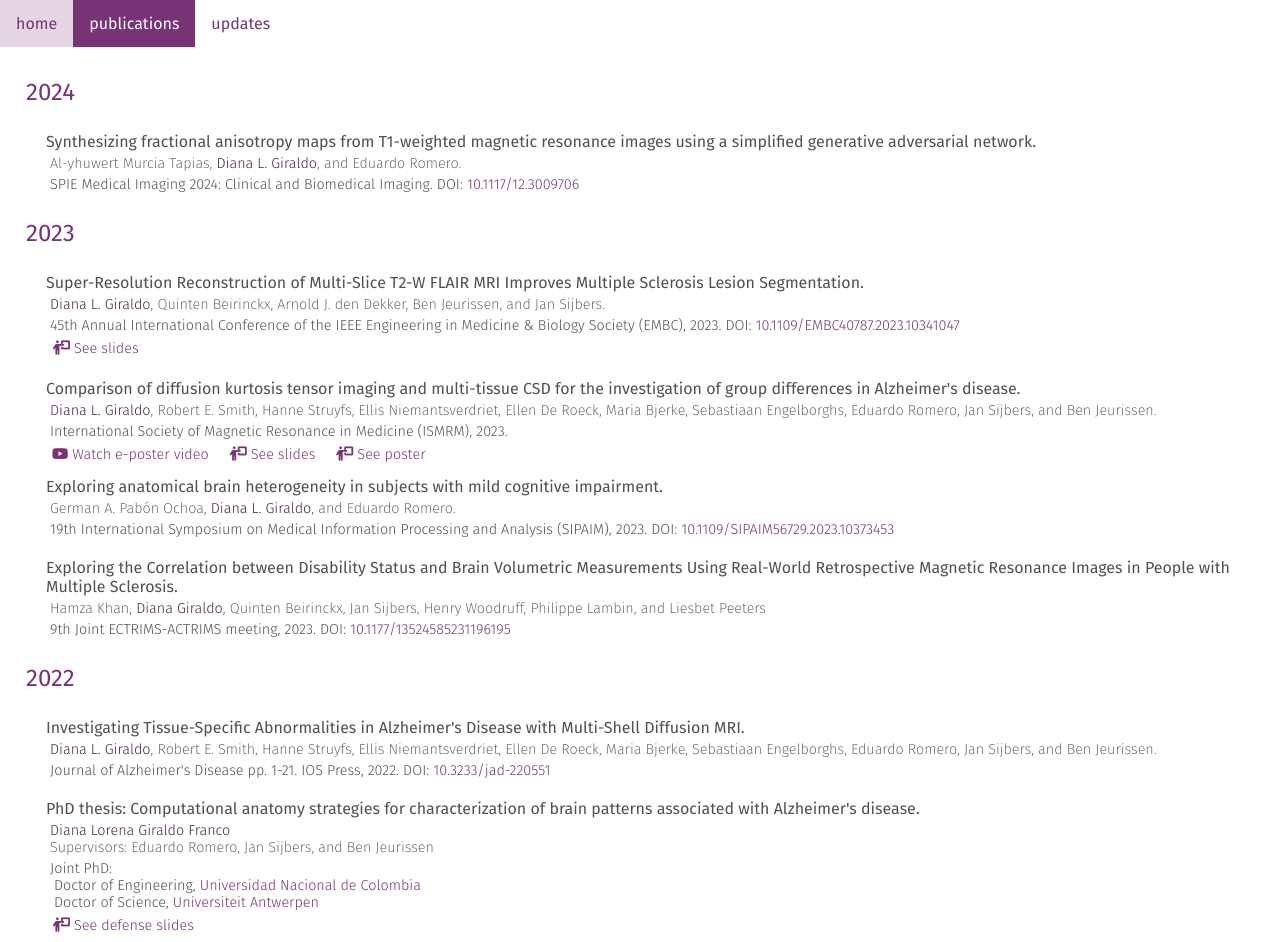
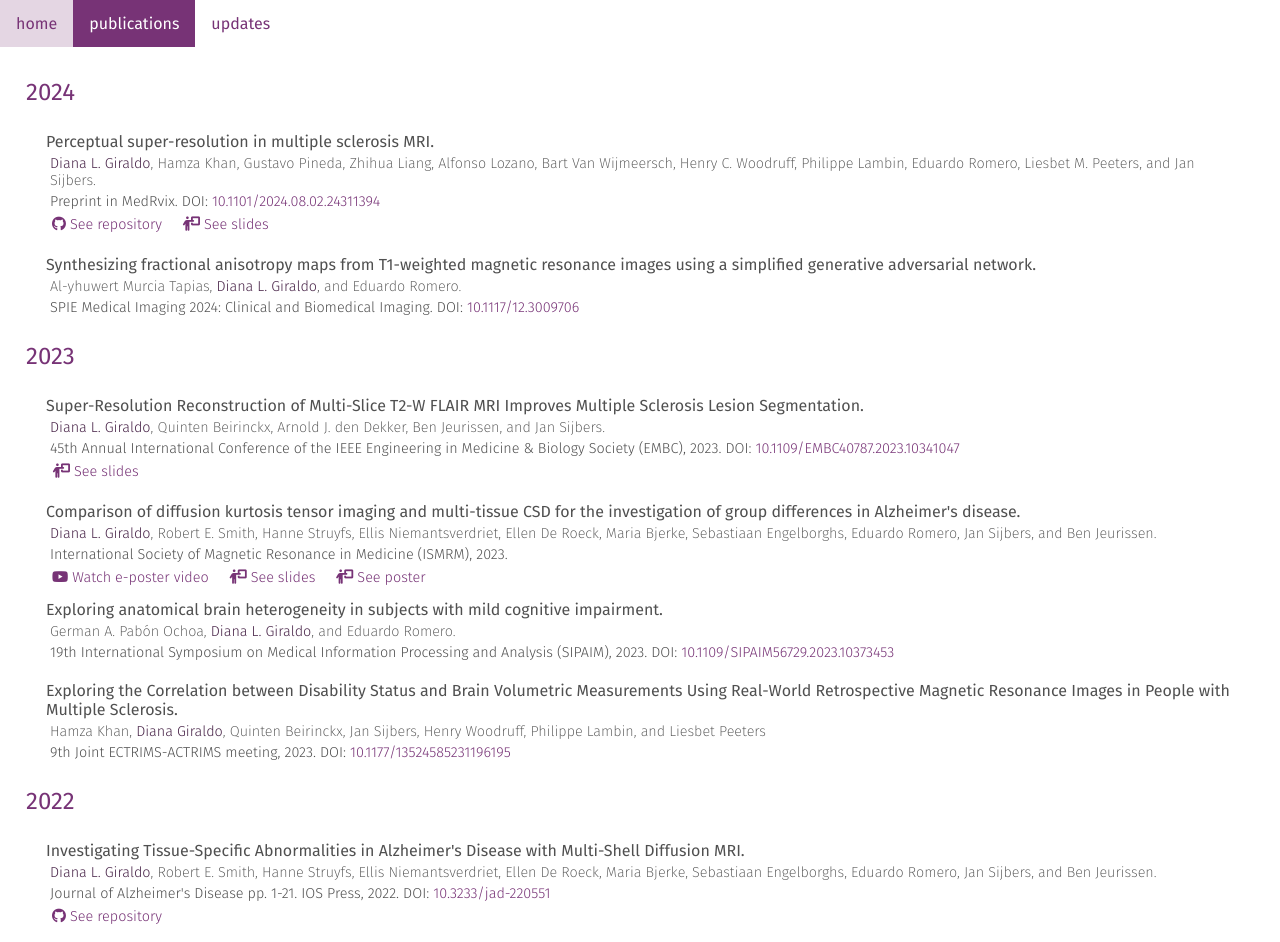
Before and after one commit to diagiraldo/diagiraldo.github.io, a plain HTML site: page publications.html in a window 1280 px wide. Shown: the top 942 px of the page. Drawn offline with Linux system fonts and the light colour scheme.

Commit message:
add info about prettier mri

```diff
--- a/publications.html
+++ b/publications.html
@@ -34,6 +34,25 @@
         <section class="list-per-year">
 
         <h2>2024</h2>
+
+          <div class="publication-item">
+            <div class="publication-title">
+              <p>Perceptual super-resolution in multiple sclerosis MRI.</p>
+            </div>
+            <div class="publication-authors">
+              <p><span class="me">Diana L. Giraldo</span>, Hamza Khan, Gustavo Pineda, Zhihua Liang, Alfonso Lozano, Bart Van Wijmeersch, Henry C. Woodruff, Philippe Lambin, Eduardo Romero, Liesbet M. Peeters, and Jan Sijbers.</p>
+            </div>
+            <div class="publication-lugar">
+              <p>Preprint in MedRvix. DOI: <a href="https://doi.org/10.1101/2024.08.02.24311394">10.1101/2024.08.02.24311394</a></p>
+            </div>
+            <div class="publication-extras">
+              <ul>
+                <li><a href="https://github.com/diagiraldo/PRETTIER"><i class="fa-brands fa-github"></i> See repository</a></li>
+                <li><a href="https://drive.google.com/file/d/1TD8D-0cbP3p_KWQmjzfbS3pBCOnYmSms/view?usp=sharing"><i class="fa-solid fa-person-chalkboard"></i> See slides</a></li>
+              </ul>
+            </div>
+          </div>
+
           <div class="publication-item">
             <div class="publication-title">
               <p>Synthesizing fractional anisotropy maps from T1-weighted magnetic resonance images using a simplified generative adversarial network.</p>
@@ -119,6 +138,11 @@
             </div>
             <div class="publication-lugar">
               <p>Journal of Alzheimer's Disease pp. 1-21. IOS Press, 2022. DOI: <a href="https://doi.org/10.3233/jad-220551">10.3233/jad-220551</a></p>
+            </div>
+            <div class="publication-extras">
+              <ul>
+                <li><a href="https://github.com/diagiraldo/FBA_VBA_MSDWI"><i class="fa-brands fa-github"></i> See repository</a></li>
+              </ul>
             </div>
           </div>
 
```
Also changed, not shown: updates.html (+9 -0 lines).
